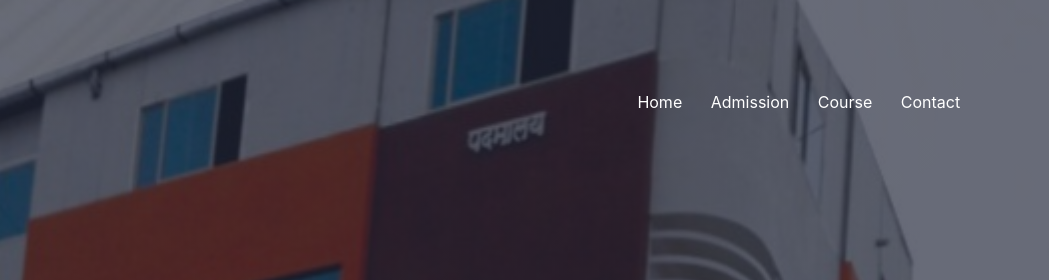
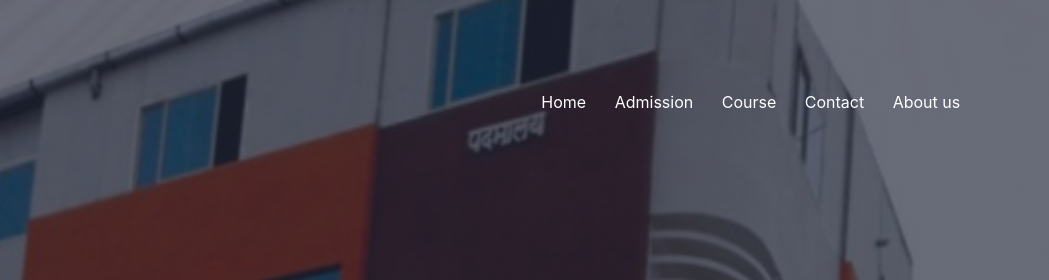
Before and after one commit to Stylishaditya/CHHATRAPATI-SAMBHAJI-COLLEGE-, a plain HTML site: page index.html in a window 1280 px wide. Shown: the top 280 px of the page, 231-1280 px from the left. Drawn offline with Linux system fonts and the light colour scheme; a web font is replaced by a local one.

Commit message:
Update index.html

```diff
--- a/index.html
+++ b/index.html
@@ -27,6 +27,7 @@
                     <li><a href="#course_call">Course</a></li>
 
                     <li><a href="#Contact">Contact</a></li>
+                    <li><a href="About.html">About us</a></li>
                 </ul>
             </div>
             <span class="icon" onclick="showmenu()">&#9776;</span>
```
